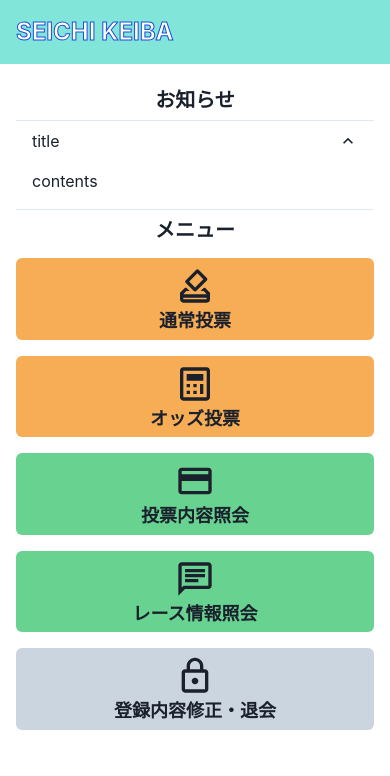
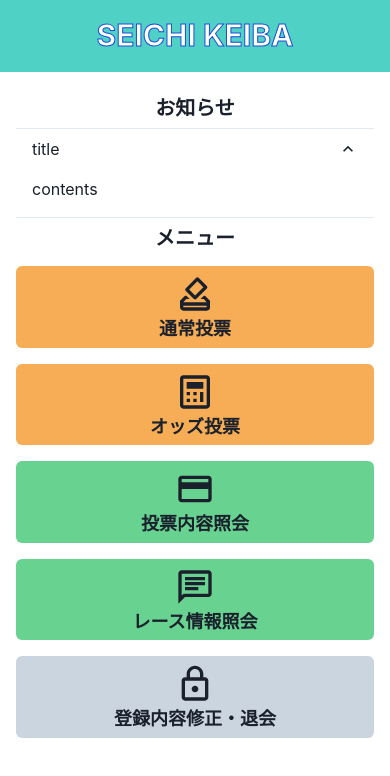
Before and after one commit to GiganticMinecraft/seichi-keiba, a React (Vite) app: page / in a window 390 px wide. Shown: the top 776 px of the page. Built offline with nearby package versions, Linux system fonts and the light colour scheme.

Commit message:
refactor: adjust title in header
* wrap by button
* centering in mobile
* react when hover and focus
* fix font size

```diff
--- a/src/components/common/Header/index.tsx
+++ b/src/components/common/Header/index.tsx
@@ -1,11 +1,18 @@
-import { Box, Heading, Link } from '@chakra-ui/react';
+import { Box, Button, Heading, Link } from '@chakra-ui/react';
 import { Link as ReactLink } from 'react-router-dom';
 
 import paths from '@/paths';
 
 const Header = () => (
   <header>
-    <Box w="100%" color="white" p={4} bgColor="teal.200">
+    <Box
+      w="100%"
+      p={4}
+      bgColor="teal.300"
+      display="flex"
+      justifyContent={{ base: 'center', md: 'start' }}
+    >
+      <Button colorScheme="teal" variant="ghost" textColor="white">
         <Link
           as={ReactLink}
           to={paths.home}
@@ -14,12 +21,13 @@ const Header = () => (
         >
           <Heading
             as="h1"
-          size={{ base: 'lg', xl: 'xl' }}
+            size="xl"
             className="text-stroke-blue-700 text-stroke-1"
           >
             SEICHI KEIBA
           </Heading>
         </Link>
+      </Button>
     </Box>
   </header>
 );
```
Lines whose indentation alone changed are shown as unchanged.
